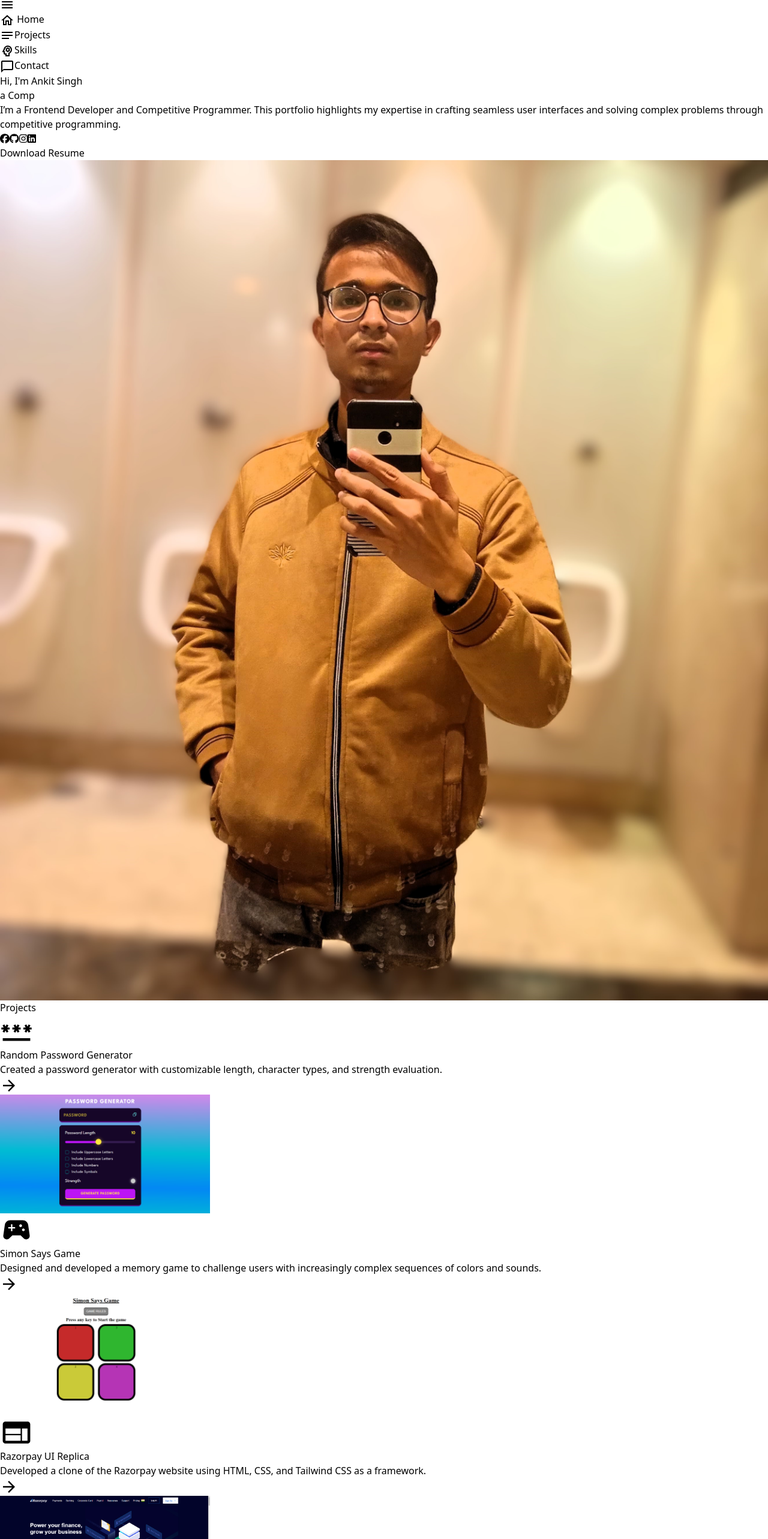
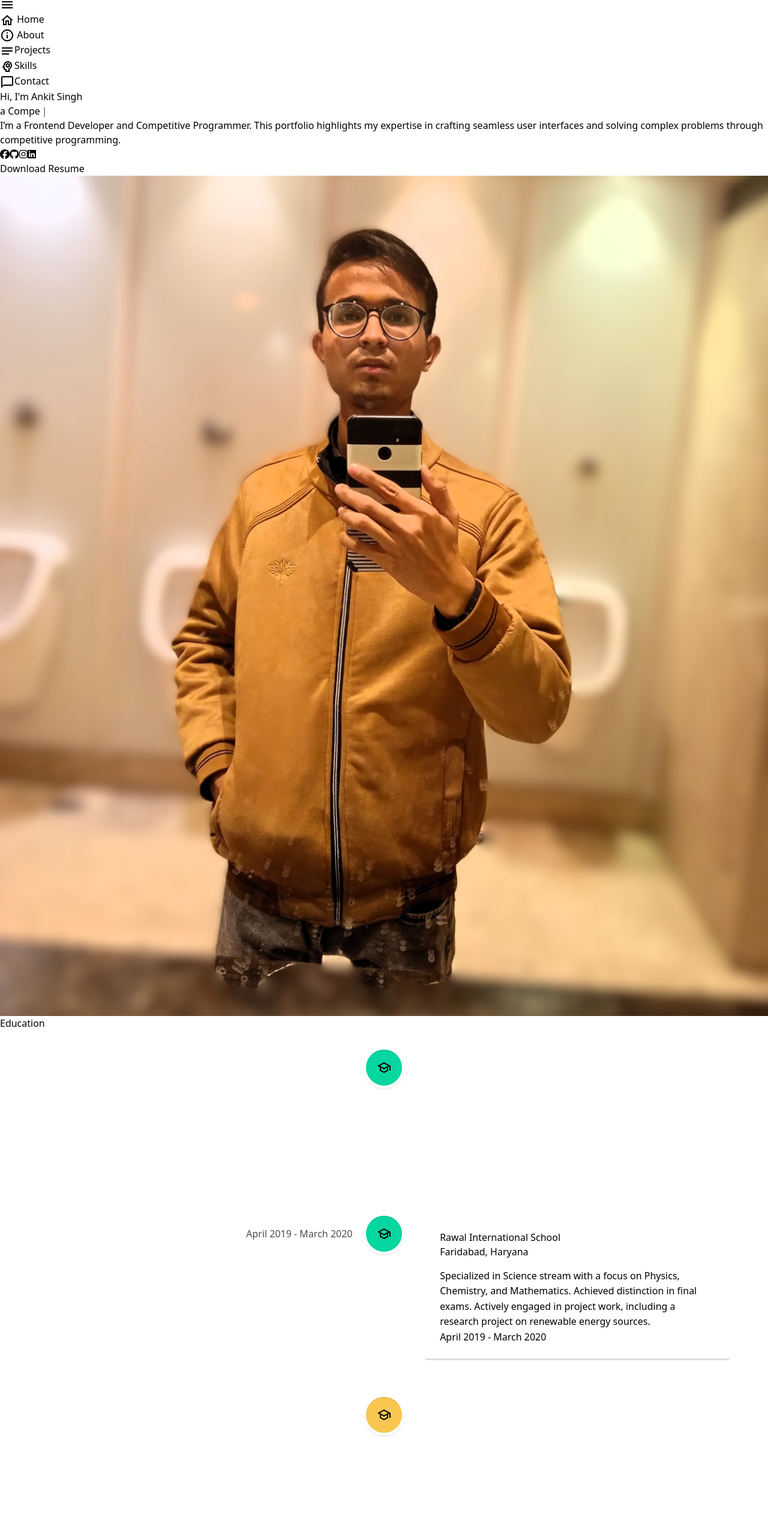
Before and after one commit to ankitsingh49578/PortfolioWebsiteReact, a React (Vite) app in the folder portfolio_website_react/: page / in a window 1280 px wide. Shown: the part 79-2645 px from the top of the page at 60% size. Built offline with nearby package versions, Linux system fonts and the light colour scheme.

Commit message:
added education section

```diff
--- a/portfolio_website_react/package.json
+++ b/portfolio_website_react/package.json
@@ -24,7 +24,8 @@
     "react": "^18.3.1",
     "react-dom": "^18.3.1",
     "react-simple-typewriter": "^5.0.1",
-    "react-toastify": "^10.0.6"
+    "react-toastify": "^10.0.6",
+    "react-vertical-timeline-component": "^3.6.0"
   },
   "devDependencies": {
     "@eslint/js": "^9.11.1",
@@ -39,6 +40,7 @@
     "globals": "^15.9.0",
     "postcss": "^8.4.47",
     "tailwindcss": "^3.4.13",
-    "vite": "^5.4.10"
+    "vite": "^5.4.10",
+    "vite-plugin-svgr": "^4.3.0"
   }
 }
--- a/portfolio_website_react/src/App.jsx
+++ b/portfolio_website_react/src/App.jsx
@@ -1,5 +1,6 @@
 import Navbar from "./components/header/Navbar"
 import Home from "./components/home/Home"
+import Education from "./components/education/Education"
 import Line from "./components/Line"
 import Project from "./components/projects/Project"
 import Skills from "./components/skills/Skills"
@@ -23,6 +24,8 @@ function App() {
           <div className="ml-0 mr-0 md:ml-20 md:mr-20 overflow-x-hidden md:overflow-x-visible">
             <Home></Home>
             <Line></Line>
+            <Education></Education>
+            <Line></Line>
             <Project></Project>
             <Line></Line>
             <Skills></Skills>
--- a/portfolio_website_react/src/components/Line.jsx
+++ b/portfolio_website_react/src/components/Line.jsx
@@ -3,7 +3,7 @@ import React from 'react'
 function Line() {
   return (
     <div>
-        <div className='max-w-[1260px] h-[1px] text-back bg-black opacity-20 mt-6 mb-20'></div>
+        <div className='md:max-w-[1260px] w-[80vw] mx-auto h-[1px] text-back bg-black opacity-20 mt-20 mb-20'></div>
     </div>
   )
 }
--- /dev/null
+++ b/portfolio_website_react/src/components/education/Education.jsx
@@ -0,0 +1,49 @@
+import React from "react";
+import SchoolOutlinedIcon from '@mui/icons-material/SchoolOutlined';
+import timelineElements from "./TimeLineElements";
+import {
+  VerticalTimeline,
+  VerticalTimelineElement,
+} from "react-vertical-timeline-component";
+import "react-vertical-timeline-component/style.min.css";
+
+function Education() {
+  return (
+    <div data-aos="fade-up" id="about" className="pr-2 md:pr-0">
+      <h1 className="text-6xl text-center text-[#a0a8b3] font-semibold mb-10">
+        Education
+      </h1>
+      <div className="">
+        <VerticalTimeline>
+          {timelineElements.map((element) => {
+            return (
+              <VerticalTimelineElement
+                key={element.key}
+                date={<span className="text-white">{element.year}</span>}
+                iconStyle={
+                  element.icon === "school"
+                    ? { background: "#06d6a0" }
+                    : { background: "#f9c74f" }
+                }
+                icon = {<SchoolOutlinedIcon/>}
+              >
+                <h1 className="text-xl text-slate-700 font-bold font-serif">
+                  {element.name}
+                </h1>
+                <h3 className="font-semibold text-slate-600 font-serif">
+                  {element.location}
+                </h3>
+                <p className="text-slate-500">{element.description}</p>
+                <h3 className="mt-4 text-slate-500 text-xs font-semibold">
+                  {element.year}
+                </h3>
+              </VerticalTimelineElement>
+            );
+          })}
+        </VerticalTimeline>
+      </div>
+    </div>
+  );
+}
+
+export default Education;
--- /dev/null
+++ b/portfolio_website_react/src/components/education/TimeLineElements.js
@@ -0,0 +1,34 @@
+let timelineElements = [
+  {
+    id: "1",
+    year: "April 2017 - March 2018",
+    title: "High School",
+    name: "Rawal International School",
+    description:
+      "Completed secondary education with a strong foundation in Mathematics and Science. Consistently maintained excellent academic performance",
+    location: "Faridabad, Haryana",
+    icon: "school",
+  },
+  {
+    id: "2",
+    year: "April 2019 - March 2020",
+    title: "Senior Secondary School",
+    name: "Rawal International School",
+    description:
+      "Specialized in Science stream with a focus on Physics, Chemistry, and Mathematics. Achieved distinction in final exams. Actively engaged in project work, including a research project on renewable energy sources.",
+    location: "Faridabad, Haryana",
+    icon: "school",
+  },
+  {
+    id: "3",
+    year: "December 2021-present",
+    title: "Undergraduation",
+    name: "Deenbandhu Chhotu Ram University of Science and Technology",
+    description:
+      "Pursuing a Bachelor’s degree in Electronics and Communication Engineering.",
+    location: "Sonipat, Haryana",
+    icon: "college",
+  },
+];
+
+export default timelineElements;
--- a/portfolio_website_react/src/components/footer/Contact.jsx
+++ b/portfolio_website_react/src/components/footer/Contact.jsx
@@ -67,13 +67,13 @@ function Contact() {
   };
 
   return (
-    <div data-aos="fade-right" id="contact" className="min-h-[850px] px-2">
+    <div data-aos="fade-up" id="contact" className="min-h-[800px] px-2 place-items-center">
       <h1 className="text-[#a0a8b3] text-6xl font-semibold mb-12">
         Contact Me
       </h1>
       <form
         onSubmit={handleSubmit}
-        className="max-w-[900px] min-h-[700px] border-2 p-7 rounded-lg border-[white] border-opacity-10 bg-[#252629]"
+        className="w-[90vw] md:max-w-[800px] min-h-[700px] border-2 p-7 rounded-lg border-[white] border-opacity-10 bg-[#252629]"
       >
         <div className="flex flex-col md:flex-row justify-between gap-8">
           <div className="flex flex-col gap-3 w-full md:w-1/2">
--- a/portfolio_website_react/src/components/header/Navbar.jsx
+++ b/portfolio_website_react/src/components/header/Navbar.jsx
@@ -1,5 +1,6 @@
 // import React from 'react'
 import HomeOutlinedIcon from '@mui/icons-material/HomeOutlined';
+import InfoOutlinedIcon from '@mui/icons-material/InfoOutlined';
 import NotesOutlinedIcon from '@mui/icons-material/NotesOutlined';
 import PsychologyOutlinedIcon from '@mui/icons-material/PsychologyOutlined';
 import ChatBubbleOutlineOutlinedIcon from '@mui/icons-material/ChatBubbleOutlineOutlined';
@@ -33,23 +34,27 @@ function Navbar() {
           </span>
         </div>
 
-        <div className={`bg-[#212428] md:w-fit w-full md:pl-0 pl-9 -mb-24 -mt-2 md:mt-0 pt-5 md:pt-0 left-0 transition-all ease-in duration-500 ${isOpen ? 'hidden md:block' : 'block h-[310px] md:h-0'}`}>
-          <ul className="text-[#a0a8b3] flex flex-col justify-self-center md:flex-row gap-6 lg:gap-10 md:pr-8 lg:pr-16 text-[22px]">
+        <div className={`bg-[#212428] md:w-fit w-full md:pl-0 pl-9 -mb-10 -mt-2 md:mt-0 pt-5 md:pt-0 left-0 transition-all ease-in duration-500 ${isOpen ? 'hidden md:block' : 'block h-[310px] md:h-0'}`}>
+          <ul className="text-[#a0a8b3] flex flex-col justify-self-center md:flex-row gap-5 lg:gap-7 md:pr-8 lg:pr-16 text-[20px]">
               <div className='flex flex-col group hover:cursor-pointer transition-all'>
-                <li className="group-hover:text-[#03c0c6] font-serif"><HomeOutlinedIcon className='-translate-y-[1px] -mr-[5px]'></HomeOutlinedIcon> <a href="#home">Home</a> </li>
-                <div className='h-[2px] w-[81px] ml-1 group-hover:bg-[#03c0c6]'></div>
+                <a href="#home"><li className="group-hover:text-[#03c0c6] font-serif"><HomeOutlinedIcon className='-translate-y-[1px] -mr-[5px]'></HomeOutlinedIcon> Home</li> </a>
+                <div className='h-[2px] w-[75px] ml-1 group-hover:bg-[#03c0c6]'></div>
               </div>
               <div className='flex flex-col group hover:cursor-pointer transition-all'>
-                <li className="group-hover:text-[#03c0c6] font-serif"><NotesOutlinedIcon className='-translate-y-[1px] mr-[2px]'></NotesOutlinedIcon><a href="#projects">Projects</a></li>
-                <div className='h-[2px] w-[101px] ml-1 group-hover:bg-[#03c0c6]'></div>
+                <a href="#about"><li className="group-hover:text-[#03c0c6] font-serif"><InfoOutlinedIcon className='-translate-y-[1px] -mr-[4px]'></InfoOutlinedIcon> About</li> </a>
+                <div className='h-[2px] w-[75px] ml-1 group-hover:bg-[#03c0c6]'></div>
               </div>
               <div className='flex flex-col group hover:cursor-pointer transition-all'>
-                <li className="group-hover:text-[#03c0c6] font-serif"><PsychologyOutlinedIcon className='-translate-y-[1px] mr-[2px]'></PsychologyOutlinedIcon><a href="#skills">Skills</a></li>
-                <div className='h-[2px] w-[77px] ml-1 group-hover:bg-[#03c0c6]'></div>
+                <a href="#projects"><li className="group-hover:text-[#03c0c6] font-serif"><NotesOutlinedIcon className='-translate-y-[1px] mr-[2px]'></NotesOutlinedIcon>Projects</li> </a>
+                <div className='h-[2px] w-[95px] ml-1 group-hover:bg-[#03c0c6]'></div>
               </div>
               <div className='flex flex-col group hover:cursor-pointer transition-all'>
-                <li className="group-hover:text-[#03c0c6] font-serif"><ChatBubbleOutlineOutlinedIcon className='-translate-y-[1px] mr-[2px]'></ChatBubbleOutlineOutlinedIcon><a href="#contact">Contact</a></li>
-                <div className='h-[2px] w-[102px] group-hover:bg-[#03c0c6]'></div>
+                <a href="#skills"><li className="group-hover:text-[#03c0c6] font-serif"><PsychologyOutlinedIcon className='-translate-y-[1px] mr-[2px]'></PsychologyOutlinedIcon>Skills</li> </a>
+                <div className='h-[2px] w-[71px] ml-1 group-hover:bg-[#03c0c6]'></div>
+              </div>
+              <div className='flex flex-col group hover:cursor-pointer transition-all'>
+                <a href="#contact"><li className="group-hover:text-[#03c0c6] font-serif"><ChatBubbleOutlineOutlinedIcon className='-translate-y-[1px] mr-[2px]'></ChatBubbleOutlineOutlinedIcon>Contact</li> </a>
+                <div className='h-[2px] w-[95px] group-hover:bg-[#03c0c6]'></div>
               </div>
           </ul>
         </div>
--- a/portfolio_website_react/src/components/home/Home.jsx
+++ b/portfolio_website_react/src/components/home/Home.jsx
@@ -4,7 +4,7 @@ import HomeRight from './HomeRight'
 
 function About() {
   return (
-    <div data-aos="fade-right" id='home' className='flex flex-col md:flex-row items-center md:items-start justify-between md: min-h-[720px] lg:min-h-[680px] md:gap-20 lg:gap-6'>
+    <div data-aos="fade-up" id='home' className='flex flex-col md:flex-row items-center md:items-start justify-between md:min-h-[720px] lg:min-h-[600px] md:gap-20 lg:gap-6'>
         <HomeLeft></HomeLeft>
         <HomeRight></HomeRight>
     </div>
--- a/portfolio_website_react/src/components/home/HomeRight.jsx
+++ b/portfolio_website_react/src/components/home/HomeRight.jsx
@@ -2,7 +2,7 @@ import React from "react";
 
 function HomeRight() {
   return (
-    <div className="lg:translate-y-28 translate-y-44 h-[600px]">
+    <div className="lg:translate-y-28 translate-y-44 h-[500px] md:h-[600px]">
       <div className="p-3 w-fit lg:mr-8 bg-gradient-to-r from-green-400 via-[#03c0c6] to-purple-500 -webkit-background-clip: border-box border-transparent rounded-xl">
       <img
         src="./ankitSingh.jpg"
--- a/portfolio_website_react/src/components/projects/Project.jsx
+++ b/portfolio_website_react/src/components/projects/Project.jsx
@@ -13,9 +13,9 @@ function Project() {
       className="text-[#a0a8b3] min-h-[800px] mb-20 ml-4 mr-4 md:ml-0 md:mr-0"
     >
       <div>
-        <h1 data-aos="fade-right" className="text-6xl font-semibold mb-10">Projects</h1>
+        <h1 data-aos="fade-up" className="text-center text-6xl font-semibold mb-10">Projects</h1>
         <div className="grid grid-cols-1 gap-16">
-          <div data-aos="fade-right">
+          <div data-aos="fade-up">
             <ProjectCard
               logo={
                 <PasswordIcon
@@ -30,7 +30,7 @@ function Project() {
             ></ProjectCard>
           </div>
 
-          <div data-aos="fade-right" className="flex flex-row justify-evenly">
+          <div data-aos="fade-up" className="flex flex-row justify-evenly">
             <ProjectCard
               logo={
                 <SportsEsportsIcon
@@ -45,7 +45,7 @@ function Project() {
             ></ProjectCard>
           </div>
 
-          <div data-aos="fade-right">
+          <div data-aos="fade-up">
             <ProjectCard
               logo={
                 <WebIcon
@@ -60,7 +60,7 @@ function Project() {
             ></ProjectCard>
           </div>
 
-          <div className="flex flex-row justify-evenly" data-aos="fade-right">
+          <div className="flex flex-row justify-evenly" data-aos="fade-up">
             <ProjectCard
               logo={
                 <FormatListBulletedIcon
--- a/portfolio_website_react/src/components/skills/Skills.jsx
+++ b/portfolio_website_react/src/components/skills/Skills.jsx
@@ -3,8 +3,8 @@ import SkillCard from './SkillCard'
 
 function Skills() {
   return (
-    <div data-aos="fade-right" id='skills' className='min-h-[700px] ml-4 mr-4 md:ml-0 md:mr-0'>
-        <h1 className='text-6xl text-[#a0a8b3] font-semibold mb-16'>Skills</h1>
+    <div data-aos="fade-up" id='skills' className='min-h-[700px] ml-4 mr-4 md:ml-0 md:mr-0'>
+        <h1 className='text-6xl text-center text-[#a0a8b3] font-semibold mb-16'>Skills</h1>
         <div className='place-items-center flex flex-row flex-wrap md:gap-x-28 gap-x-14 md:gap-y-32 gap-y-14 lg:mx-36 mx-auto justify-center'>
             <SkillCard src="./skills/html.png" name="Html"/>
             <SkillCard src="./skills/css.png" name="CSS"/>
```
Also changed, not shown: 1 other file (tests, documents, lock files or other folders).
